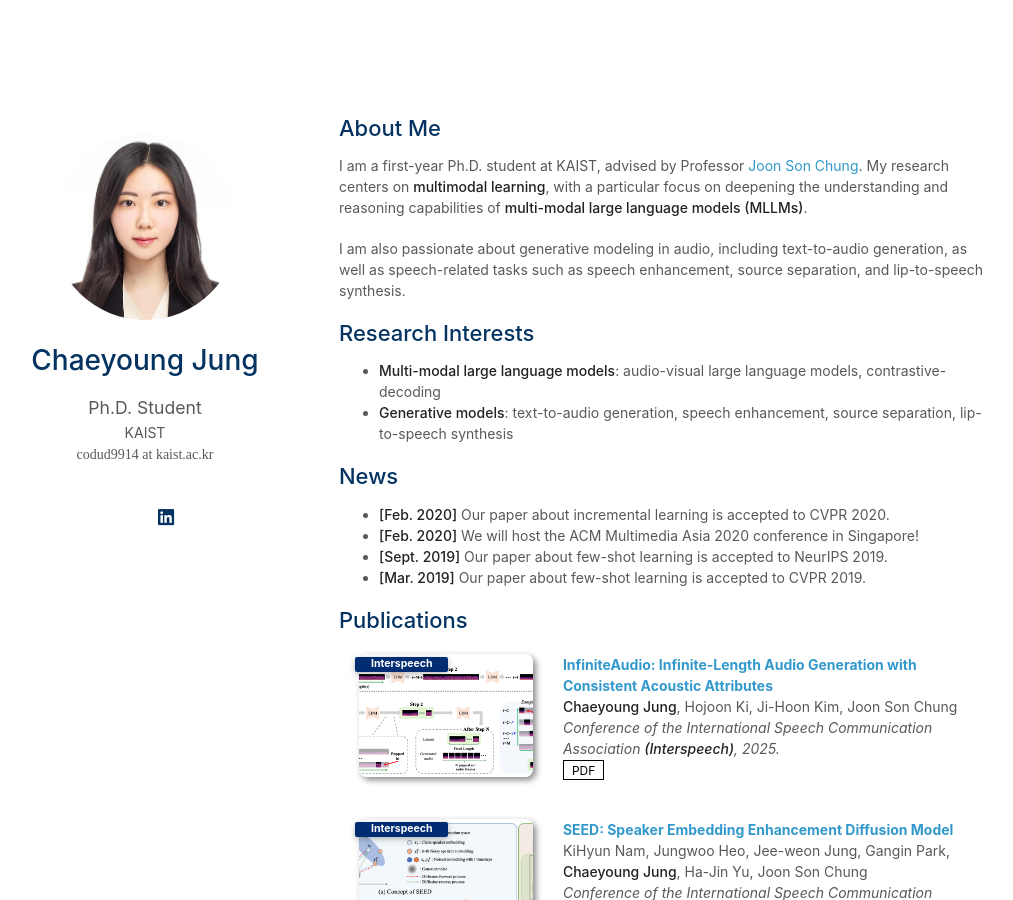
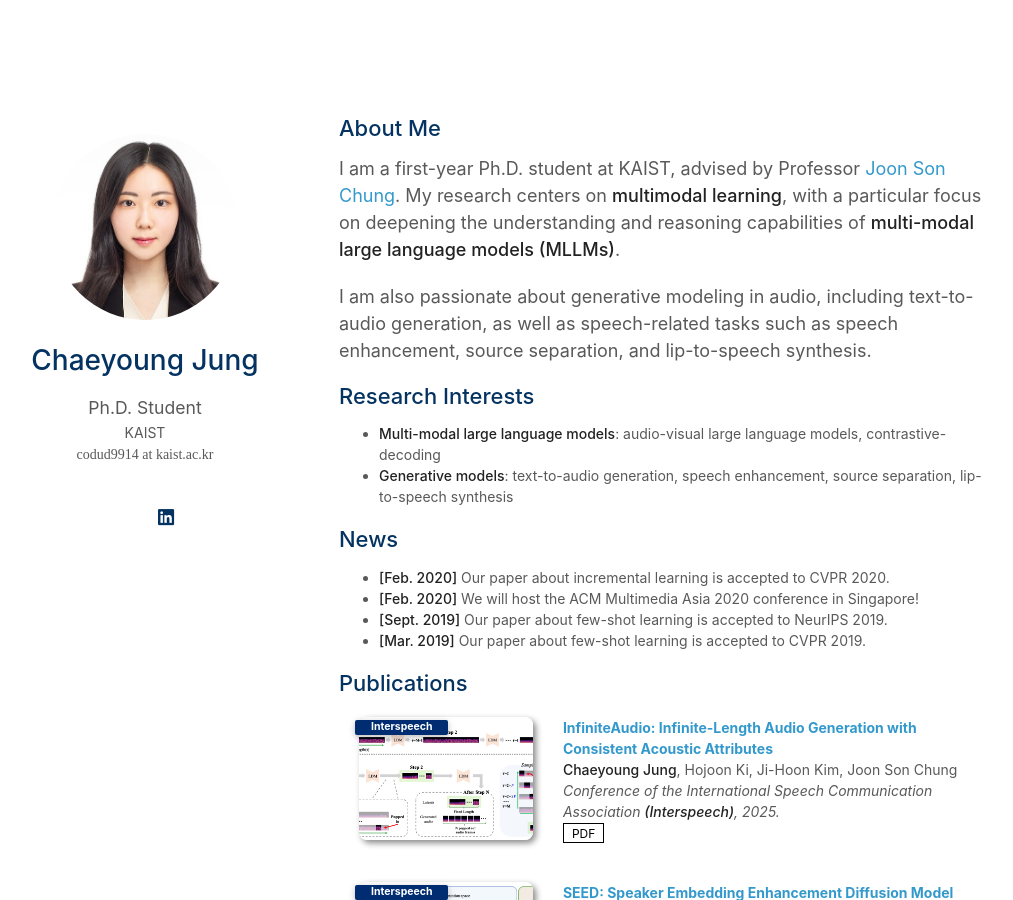
Before and after one commit to cyongong/cyongong.github.io, a Jekyll site: the page built from index.md, in a window 1280 px wide and 900 px high. Shown: the whole window, without its empty margins (131-1144 px from the left). Built offline with Jekyll 4.4.1, drawn with Linux system fonts in a browser that asks for light colours; a style sheet for code colours, icons or effects is not loaded; our own code applies the rules of GitHub Pages for plain Markdown files.

Commit message:
Update index.md

```diff
--- a/index.md
+++ b/index.md
@@ -4,9 +4,16 @@ layout: homepage
 
 ## About Me
 
-I am a first-year Ph.D. student at KAIST, advised by Professor <a href="https://mm.kaist.ac.kr/joon/">Joon Son Chung</a>. My research centers on **multimodal learning**, with a particular focus on deepening the understanding and reasoning capabilities of **multi-modal large language models (MLLMs)**.
+<p style="font-size: 18px;">
+I am a first-year Ph.D. student at KAIST, advised by Professor
+<a href="https://mm.kaist.ac.kr/joon/">Joon Son Chung</a>.
+My research centers on <strong>multimodal learning</strong>, with a particular focus on deepening the understanding and reasoning capabilities of
+<strong>multi-modal large language models (MLLMs)</strong>.
+</p>
 
+<p style="font-size: 18px;">
 I am also passionate about generative modeling in audio, including text-to-audio generation, as well as speech-related tasks such as speech enhancement, source separation, and lip-to-speech synthesis.
+</p>
 
 ## Research Interests
 
```
